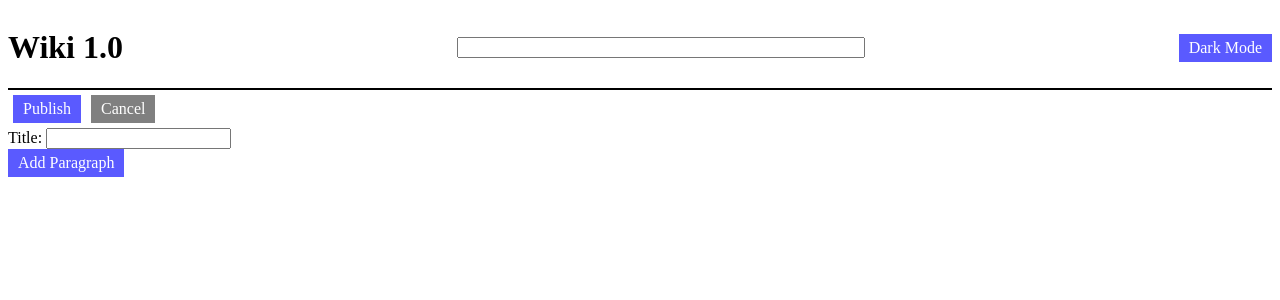
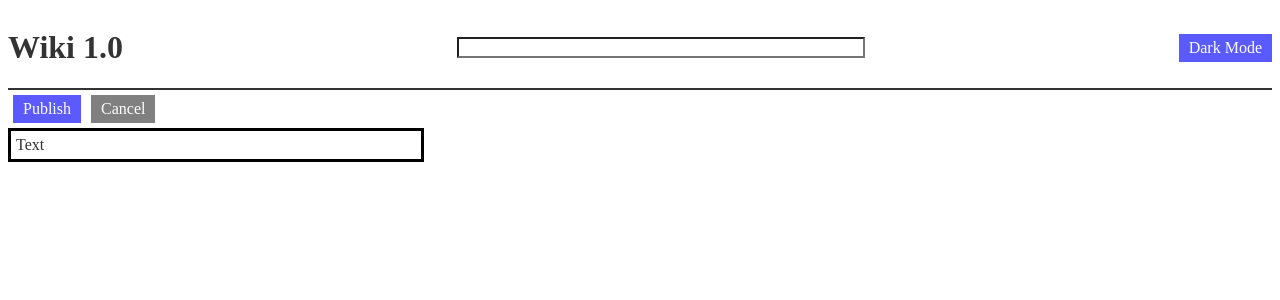
Before and after one commit to Matthew2025-byte/wiki, a Flask app: page /editor/1 in a window 1280 px wide. Shown: the top 300 px of the page. Run offline with Flask 3, Linux system fonts and the light colour scheme; data that the repository does not hold is empty.

Commit message:
Initial commit

```diff
--- a/server.py
+++ b/server.py
@@ -29,8 +29,15 @@ def api_WIKI_HANDLER(article):
 
 @app.route("/api/editor/<article>", methods=["POST"])
 def api_EDITOR_HANDLER(article):
-    api.edit_article(request.get_json())
-    return "suceeded"
+    print("activated")
+    data = request.get_json()
+    print(data)
+    Update = {
+        "title": article,
+        "paragraphs": [data["text"]]
+    }
+    api.edit_article(Update)
+    return "suceeded", 200
 
 @app.route("/api/article-list", methods=["GET", "POST"])
 def api_INDEX_HANDLER():
--- a/static/css/editor.css
+++ b/static/css/editor.css
@@ -1,13 +1,5 @@
 body {display: flex; flex-direction: column;}
 
-.paragraph_format {
-    display: flex;
-    flex-direction: column;
-}
-.paragraph_format textarea {
-    width: 30%;
-    height: 20vh;
-}
 #publish-controls {
     display: flex;
     flex-direction: row;
@@ -18,3 +10,10 @@ body {display: flex; flex-direction: column;}
 #cancel {
     background-color: grey;
 }
+
+#editor {
+    border: black solid;
+    width: 50vh;
+    padding: 5px;
+    white-space: prewrap;
+}
--- a/static/css/popup.css
+++ b/static/css/popup.css
@@ -7,6 +7,10 @@
     width: 100%;
     height: 100%;
     background-color: var(--popup-bg); /* Use variable */
+}
+.popup-content div input {
+    background-color: white;
+    color: black;
 }
 
 .popup-content {
--- a/static/css/style.css
+++ b/static/css/style.css
@@ -1,6 +1,6 @@
 body {
-    color: var(--text_color);
-    background-color: var(--background_color);
+    color: var(--text-color);
+    background-color: var(--background-color);
 }
 #head {
     display: flex;
@@ -19,6 +19,8 @@ input[type="text"] {
     max-height: fit-content;
     width: 50vh;
     margin-left: 20px;
+    color: var(--text-color);
+    background-color: var(--background-color);
 }
 
 
@@ -26,6 +28,7 @@ input[type="text"] {
 .btn {
     max-width: fit-content;
     max-height: fit-content;
+    margin: 5px 0px;
     padding: 5px 10px;
     color: var(--btn_text_color);
     background-color: rgb(90, 90, 255);
@@ -54,8 +57,7 @@ input[type="text"] {
 
 :root {
     --btn_text_color: white;
-    --text_color: black;
-    --background_color: white;
+    --background-color: white;
 
     --table-border: #ddd;
     --text-color: #333;
@@ -66,13 +68,12 @@ input[type="text"] {
     --link-color: #0066cc;
 
     --popup-bg: rgba(255, 255, 255, 0.8);
-    --popup-content-bg: #ffffff;
-    --popup-close-color: #000000;
+    --popup-content-bg: var(--background-color);
+    --popup-close-color: var(--text-color)
 }
 .dark-mode {
     --btn_text_color: black;
-    --text_color: white;
-    --background_color: black;
+    --background-color: black;
 
     --table-border: #444;
     --text-color: #f5f5f5;
@@ -82,6 +83,6 @@ input[type="text"] {
     --table-link-color: #66ccff;
 
     --popup-bg: rgba(0, 0, 0, 0.8);
-    --popup-content-bg: #1a1a1a;
-    --popup-close-color: #ffffff;
+    --popup-content-bg: #333;
+    --popup-close-color: var(--text-color)
 }
--- a/static/js/app.js
+++ b/static/js/app.js
@@ -6,14 +6,16 @@ document.getElementById("dark-mode").addEventListener("click", function() {
 
     // Check the current status of dark mode and update the cookie
     if (document.body.classList.contains("dark-mode")) {
-        document.cookie = "darkMode=enabled"
+        document.cookie = "darkMode=enabled; path=/";
     } else {
-        document.cookie = "darkMode=disabled";
+        document.cookie = "darkMode=disabled; path=/";
     }
 });
 document.addEventListener("DOMContentLoaded", function() {
+    console.log(document.cookie)
     var darkMode = document.cookie;
     if (darkMode == "darkMode=enabled") {
+        console.log("dark mode enabled")
         document.body.classList.add("dark-mode");
     }
 })
--- a/static/js/editor.js
+++ b/static/js/editor.js
@@ -1,72 +1,44 @@
-const paragraphs = document.getElementById("paragraphs");
-var Paragraph_Num = 1;
 const Publish = document.getElementById("publish");
 const Cancel = document.getElementById("cancel");
 
-document.getElementById("add").addEventListener("click", function() {
-    let Node = document.createElement("span");
-    Node.innerHTML = `
-        <span id='paragraph${Paragraph_Num}' class='paragraph_format'>
-            Paragraph ${Paragraph_Num}
-            <textarea class='paragraph' name="paragraph1"></textarea>
-            <div class='btn' onclick="DeleteParagraph(${Paragraph_Num++})">Delete</div>
-        </span>`
-    Node.className = "paragraph_format"
-    this.parentNode.insertBefore(Node, this)
-})
+Publish.addEventListener("click", async function() {
+    let text = document.getElementById("editor").innerText;
 
-
-
-Publish.addEventListener("click", async function() {
-    const textareas = document.querySelectorAll("textarea");
-    let paragraph_text = []
-    textareas.forEach(element => {
-        paragraph_text.push(element.value);
-    });
-
-
-    const data = {
-        title: document.getElementById("title").value,
-        paragraphs: paragraph_text
-    };
+    const formattedText = text.replace(/\n/g, "\\n");
+    console.log(formattedText);
 
 
     const response = await fetch(`/api/editor/${document.title}`, {
         method: "POST",
         headers: { "Content-Type": "application/json" },
-        body: JSON.stringify(data)
+        body: JSON.stringify({"text": text})
     });
-    console.log(data)
-    location.href = `/wiki/${document.title}`;
+    console.log(JSON.stringify({"text": text}))
+    //location.href = `/wiki/${document.title}`;
 });
+
+
 
 
 Cancel.addEventListener("click", function() {
     location.href = `/wiki/${document.title}`
 });
 
-function FormatParagraph(element, num) {
-    return `
-    <span id='paragraph${num}' class='paragraph_format'>
-        Paragraph ${num}
-        <textarea class='paragraph' name="paragraph${num}">${element}</textarea>
-        <div class='btn' onclick="DeleteParagraph(${num})">Delete</div>
-    </span>`
-}
-function DeleteParagraph(count) {
-    const paragraph = document.getElementById(`paragraph${count}`);
-    if (paragraph && paragraph.parentNode) {
-        paragraph.parentNode.removeChild(paragraph);
-    }
-}
-
 
 window.onload = async function() {
     const response = await fetch(`/api/article/${document.title}`);
     const result = await response.json();
-    document.getElementById("title").value = result["title"];
 
-    result["paragraphs"].forEach(element => {
-        paragraphs.innerHTML += FormatParagraph(element, Paragraph_Num++);
-    });
+    // Load document from "result" here
 }
+
+
+document.addEventListener('keydown', function(e){
+    //detect 'tab' key
+    if(e.key === 'Tab'){
+            //insert a tab character
+            document.execCommand('insertText', false, '\t');
+            //prevent focusing on next element
+            e.preventDefault();
+    }
+});
--- a/templates/article.html
+++ b/templates/article.html
@@ -4,6 +4,7 @@
     <head>
         <title>{{TITLE}}</title>
         <link rel="stylesheet" href="{{ url_for('static', filename='css/style.css') }}">
+        <link rel="stylesheet" href="{{ url_for('static', filename='css/article.css') }}">
     </head>
 
     <body>
@@ -11,10 +12,10 @@
             <span id="logo">
                 <h1>Wiki 1.0</h1>
             </span>
-
-            <input type="text">
+            <input id="Search-Bar" type="text">
             <div id="dark-mode" class="btn">Dark Mode</div>
         </div>
+
 
         <div id="edit" class="btn">Edit</div>
         <div id="page">
--- a/templates/editor.html
+++ b/templates/editor.html
@@ -22,10 +22,7 @@
             <div id="cancel" class="btn">Cancel</div>
          </span>
 
-        <span>Title: <input name="title" id="title"></span>
-        <span id="paragraphs"></span>
-
-         <div id="add" class="btn">Add Paragraph</div>
+        <div id="editor" contenteditable="true">Text</div>
     </body>
     <script src="{{ url_for('static', filename='js/app.js') }}"></script>
     <script src="{{ url_for('static', filename='js/editor.js') }}"></script>
--- a/wiki/articles/Wiki 1.0.json
+++ b/wiki/articles/Wiki 1.0.json
@@ -3,7 +3,8 @@
     "paragraphs": [
         "CURRENT WIKI VERSION",
         "This wiki version is currently in use, contains basic functionality, and also has some basic styling, though most of the formatting is not complete.",
-        "Requests:<br>\n1. Images<br>",
-        "Patches:<br>\n1. Added clickable logo<br>\n2. Fixed last update timestamp not working<br>\n3. Added dark mode cookie<br>"
+        "Todo:<br>\n1. Fix Cookies<br>\n\n<br>\nRequests:<br>\n1. Images<br>",
+        "Patches:<br>\n1. Added clickable logo<br>\n2. Fixed last update timestamp not working<br>\n3. Added dark mode cookie<br>",
+        "Bugs:<br>\n1. Dark Mode cookie does not transfer between pages"
     ]
 }
```
Also changed, not shown: static/css/article.css (added).
